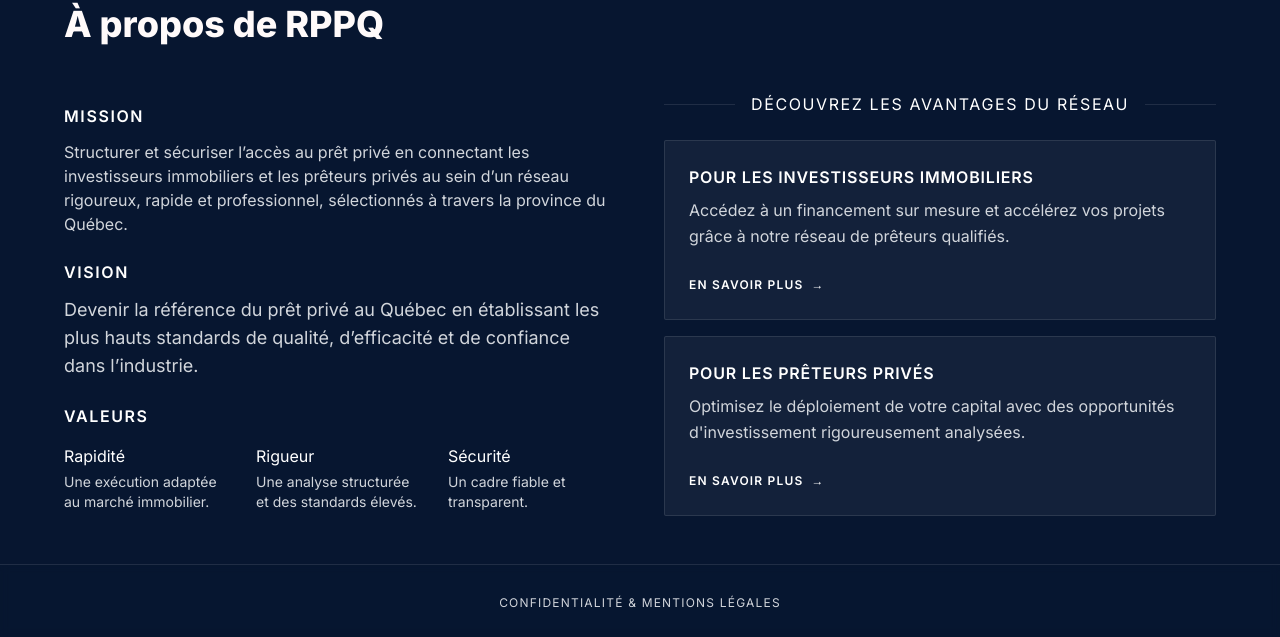
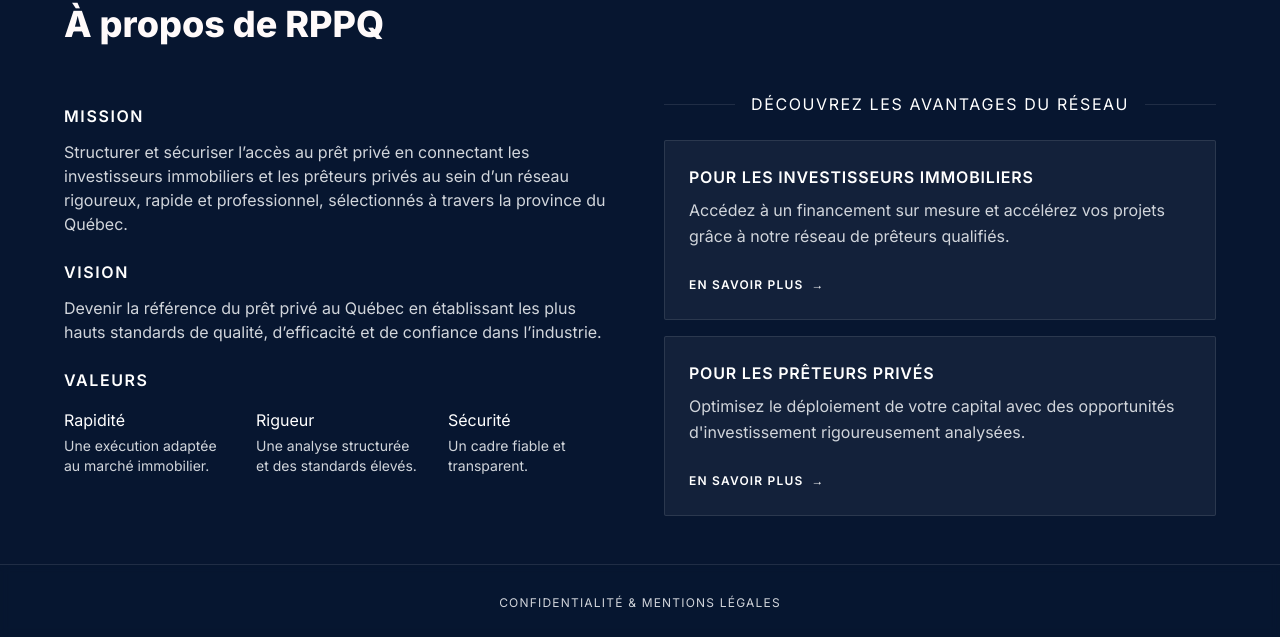
Before and after one commit to AlexandreRoy-dev/RPPQ-PROD, a plain HTML site: page index.html in a window 1280 px wide. Shown: the part 813-1450 px from the top of the page. Drawn offline with nearby package versions, Linux system fonts and the light colour scheme.

Commit message:
Update index.html

```diff
--- a/index.html
+++ b/index.html
@@ -66,6 +66,7 @@
 
             <div class="min-h-[70vh] flex flex-col items-center justify-center w-full">
                 <div class="text-center mb-10 relative">
+                    <br><br><br><br><br><br>
                     <h2 class="text-4xl md:text-6xl font-bold tracking-tight mb-4">La référence du prêt privé au Québec</h2>
                      <br>
                     <p class="text-lg tracking-widest uppercase text-gray-300">Réseau des Prêteurs Privés du Québec</p>
@@ -105,7 +106,7 @@
 
             <div>
                 <h3 class="text-white font-semibold uppercase tracking-widest text-md mb-3 ">Vision</h3>
-                <p class="text-gray-300 font-medium text-lg ">
+                <p class="text-gray-300 font-medium text-l ">
                     Devenir la référence du prêt privé au Québec en établissant les plus hauts standards de qualité, d’efficacité et de confiance dans l’industrie.
                 </p>
             </div>
```
